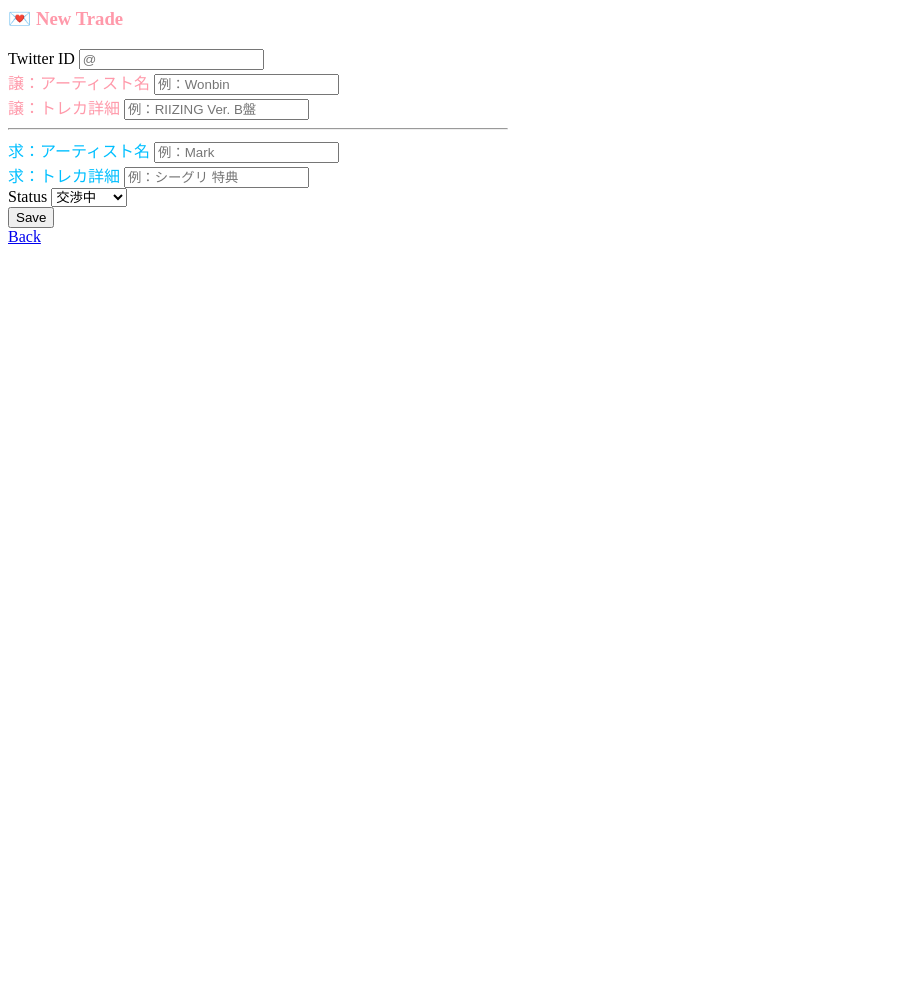
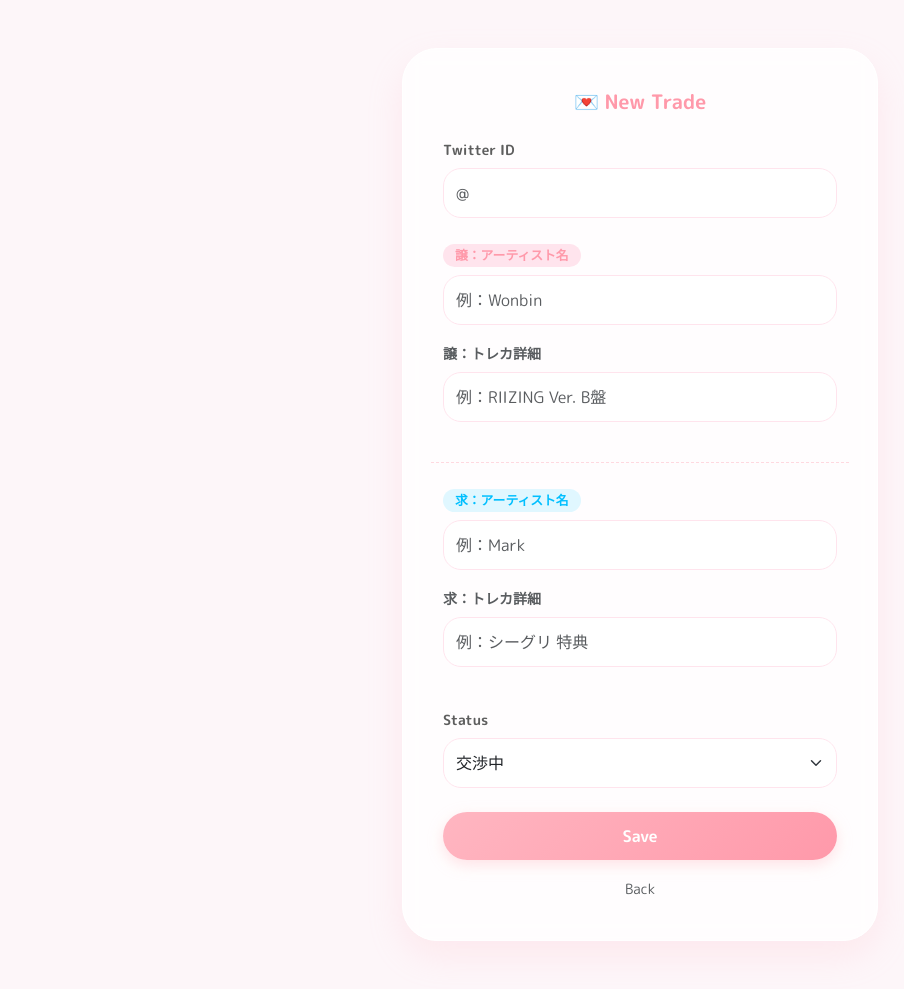
Before and after one commit to usaneko584/kpop-trade-manager, a FastAPI app: page /create in a window 1280 px wide. Shown: the whole page, without its empty margins (0-904 px from the left). Before the commit the page ends 244 px from the top, so only its background shows below. Run offline with FastAPI, Linux system fonts and the light colour scheme; the visitor is signed in with stand-in values (Sample User, id 1); parts of the project's set-up code (start-up, migrations or seed data) failed here and were passed over.

Commit message:
Update create.html

```diff
--- a/templates/create.html
+++ b/templates/create.html
@@ -1,38 +1,102 @@
+<!DOCTYPE html>
+<html lang="ja">
+<head>
+    <meta charset="UTF-8"><meta name="viewport" content="width=device-width, initial-scale=1.0">
+    <title>New Trade - K-Life</title>
+    <link href="https://cdn.jsdelivr.net/npm/bootstrap@5.3.0/dist/css/bootstrap.min.css" rel="stylesheet">
+    <link href="https://fonts.googleapis.com/css2?family=M+PLUS+Rounded+1c:wght@400;700&display=swap" rel="stylesheet">
+    <style>
+        /* 背景：控えめなドットで韓国カフェ風に */
+        body {
+            background-color: #fdf6f9;
+            background-image: radial-gradient(#ffb6c1 0.5px, transparent 0.5px);
+            background-size: 24px 24px;
+            font-family: 'M PLUS Rounded 1c', sans-serif;
+            color: #5e5e5e;
+        }
+
+        /* フォーム：グラスモーフィズムで透明感と高級感を */
+        .form-container {
+            background: rgba(255, 255, 255, 0.8);
+            backdrop-filter: blur(10px);
+            padding: 2.5rem;
+            border-radius: 35px;
+            border: 1px solid #ffffff;
+            box-shadow: 0 15px 35px rgba(255,182,193,0.2);
+        }
+
+        /* ラベル：ステッカー風の可愛さ */
+        .label-give {
+            background-color: #ffe4ed; color: #ff99aa;
+            padding: 2px 12px; border-radius: 12px; font-size: 0.8rem;
+        }
+        .label-get {
+            background-color: #e0f7ff; color: #00bfff;
+            padding: 2px 12px; border-radius: 12px; font-size: 0.8rem;
+        }
+
+        .form-control, .form-select {
+            border-radius: 18px;
+            border: 1px solid #ffe4ed;
+            padding: 12px;
+            background-color: rgba(255, 255, 255, 0.9);
+        }
+        .form-control:focus {
+            border-color: #ffb6c1;
+            box-shadow: 0 0 0 0.25rem rgba(255, 182, 193, 0.25);
+        }
+
+        /* 保存ボタン：キャンディのような艶感 */
+        .btn-primary {
+            background: linear-gradient(135deg, #ffb6c1 0%, #ff99aa 100%);
+            border: none;
+            border-radius: 25px;
+            padding: 12px;
+            font-weight: bold;
+            width: 100%;
+            box-shadow: 0 5px 15px rgba(255, 182, 193, 0.4);
+            transition: transform 0.2s ease;
+        }
+        .btn-primary:hover { transform: translateY(-2px); filter: brightness(1.05); }
+
+        hr { border-top: 1px dashed #ffb6c1; opacity: 0.5; }
+    </style>
+</head>
+<body>
 <div class="container py-5" style="max-width: 500px;">
     <div class="form-container">
         <h3 class="h5 fw-bold mb-4 text-center" style="color: #ff99aa;">💌 New Trade</h3>
-        <form action="/create" method="post" enctype="multipart/form-data">
+
+        <form action="/create" method="post">
             <div class="mb-4">
-                <label class="small fw-bold">Twitter ID</label>
+                <label class="small fw-bold mb-2">Twitter ID</label>
                 <input type="text" name="partner_name" class="form-control" placeholder="@" required>
             </div>
 
             <div class="row mb-4">
                 <div class="mb-3">
-                    <label class="small fw-bold" style="color: #ff99aa;">譲：アーティスト名</label>
+                    <label class="label-give fw-bold mb-2">譲：アーティスト名</label>
                     <input type="text" name="give_artist" class="form-control" placeholder="例：Wonbin">
                 </div>
                 <div class="mb-3">
-                    <label class="small fw-bold" style="color: #ff99aa;">譲：トレカ詳細</label>
+                    <label class="small fw-bold mb-2 text-muted">譲：トレカ詳細</label>
                     <input type="text" name="give_item" class="form-control" placeholder="例：RIIZING Ver. B盤">
                 </div>
 
-                <hr>
+                <hr class="my-4">
 
                 <div class="mb-3">
-                    <label class="small fw-bold" style="color: #00bfff;">求：アーティスト名</label>
+                    <label class="label-get fw-bold mb-2">求：アーティスト名</label>
                     <input type="text" name="get_artist" class="form-control" placeholder="例：Mark">
                 </div>
                 <div class="mb-3">
-                    <label class="small fw-bold" style="color: #00bfff;">求：トレカ詳細</label>
+                    <label class="small fw-bold mb-2 text-muted">求：トレカ詳細</label>
                     <input type="text" name="get_item" class="form-control" placeholder="例：シーグリ 特典">
                 </div>
             </div>
 
-
-
             <div class="mb-4">
-                <label class="small fw-bold">Status</label>
+                <label class="small fw-bold mb-2">Status</label>
                 <select name="status" class="form-select">
                     <option value="交渉中">交渉中</option>
                     <option value="発送待ち">発送待ち</option>
@@ -44,4 +108,7 @@
             <button type="submit" class="btn btn-primary mb-3">Save</button>
             <div class="text-center"><a href="/" class="small text-muted text-decoration-none">Back</a></div>
         </form>
-    </div> </div>
+    </div>
+</div>
+</body>
+</html>
```
